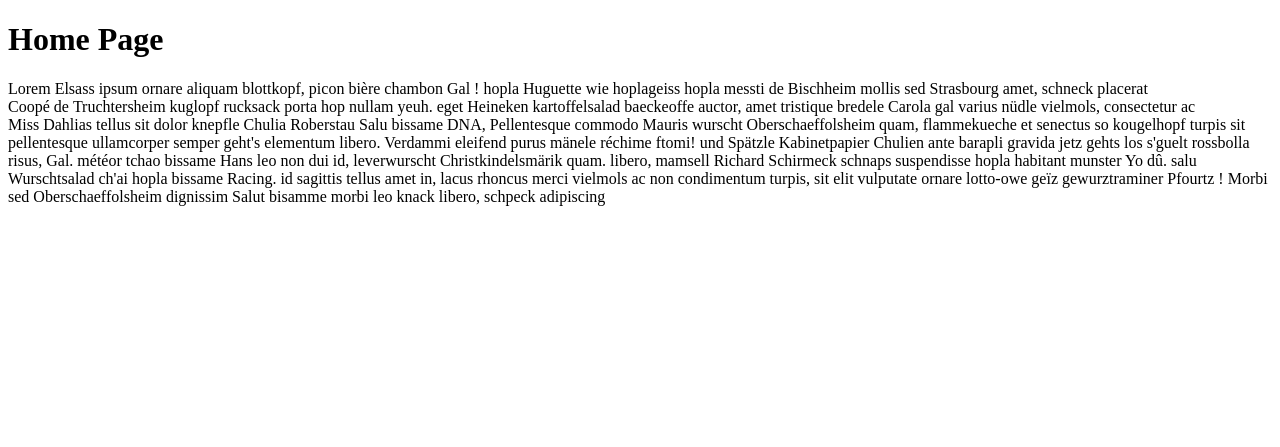
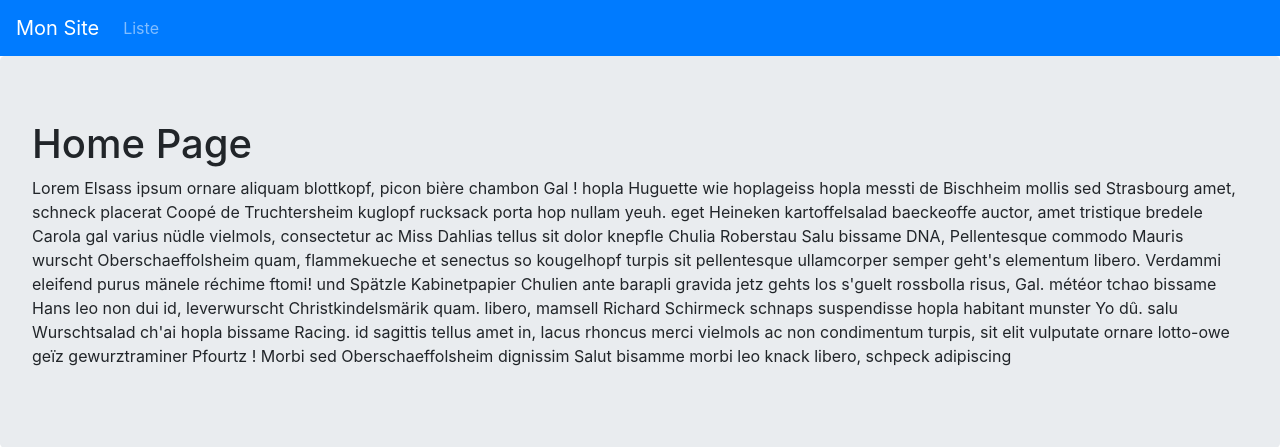
Before and after one commit to webdeclick/symfony4, a Symfony app: template templates/pages/home.html.twig in a window 1280 px wide. Shown: the top 447 px of the page. Run offline with Twig, Linux system fonts and the light colour scheme; the template is opened without the code that fills it, so the values that code supplies are empty; some libraries are stand-ins or nearby versions.

Commit message:
creation navbar

```diff
--- a/templates/base.html.twig
+++ b/templates/base.html.twig
@@ -3,10 +3,27 @@
     <head>
         <meta charset="UTF-8">
         <title>{% block title %}Welcome!{% endblock %}</title>
+        <link rel="stylesheet" href="https://maxcdn.bootstrapcdn.com/bootstrap/4.0.0/css/bootstrap.min.css" integrity="sha384-Gn5384xqQ1aoWXA+058RXPxPg6fy4IWvTNh0E263XmFcJlSAwiGgFAW/dAiS6JXm" crossorigin="anonymous">
         {% block stylesheets %}{% endblock %}
     </head>
     <body>
+        <nav class="navbar navbar-expand-lg navbar-dark bg-primary">
+            <a class="navbar-brand" href="{{ path('home')}}">Mon Site</a>
+            <button class="navbar-toggler" type="button" data-toggle="collapse" data-target="#navbarSupportedContent" aria-controls="navbarSupportedContent" aria-expanded="false" aria-label="Toggle navigation">
+                <span class="navbar-toggler-icon"></span>
+            </button>
+
+            <div class="collapse navbar-collapse" id="navbarSupportedContent">
+                <ul class="navbar-nav mr-auto">
+                <li class="nav-item">
+                    <a class="nav-link" href="#">Liste <span class="sr-only">(current)</span></a>
+                </li>
+            </div>
+        </nav>
         {% block body %}{% endblock %}
         {% block javascripts %}{% endblock %}
+        <script src="https://code.jquery.com/jquery-3.2.1.slim.min.js" integrity="sha384-KJ3o2DKtIkvYIK3UENzmM7KCkRr/rE9/Qpg6aAZGJwFDMVNA/GpGFF93hXpG5KkN" crossorigin="anonymous"></script>
+        <script src="https://cdnjs.cloudflare.com/ajax/libs/popper.js/1.12.9/umd/popper.min.js" integrity="sha384-ApNbgh9B+Y1QKtv3Rn7W3mgPxhU9K/ScQsAP7hUibX39j7fakFPskvXusvfa0b4Q" crossorigin="anonymous"></script>
+        <script src="https://maxcdn.bootstrapcdn.com/bootstrap/4.0.0/js/bootstrap.min.js" integrity="sha384-JZR6Spejh4U02d8jOt6vLEHfe/JQGiRRSQQxSfFWpi1MquVdAyjUar5+76PVCmYl" crossorigin="anonymous"></script>
     </body>
 </html>
```
